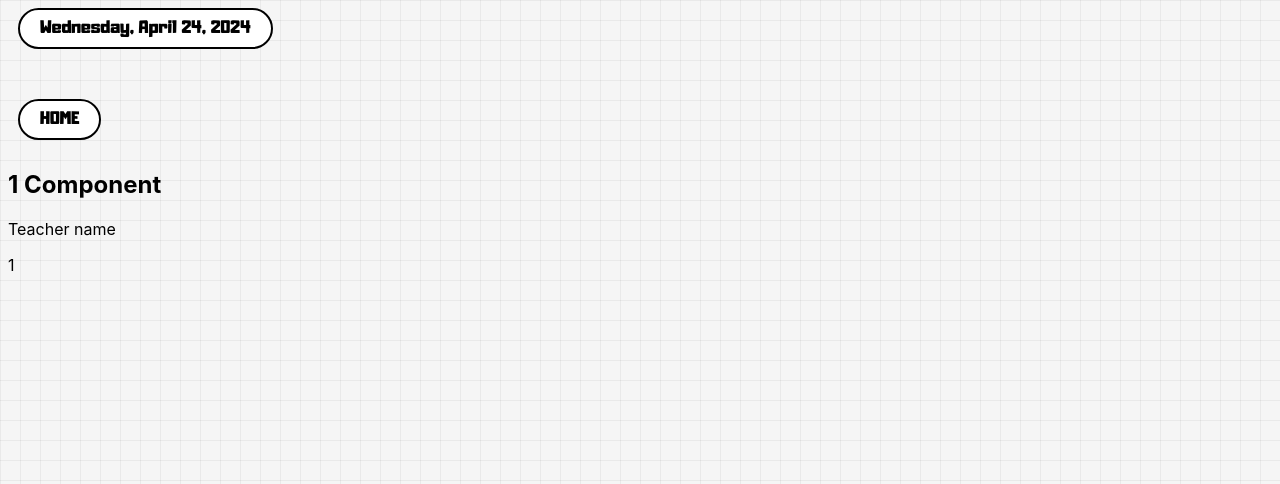
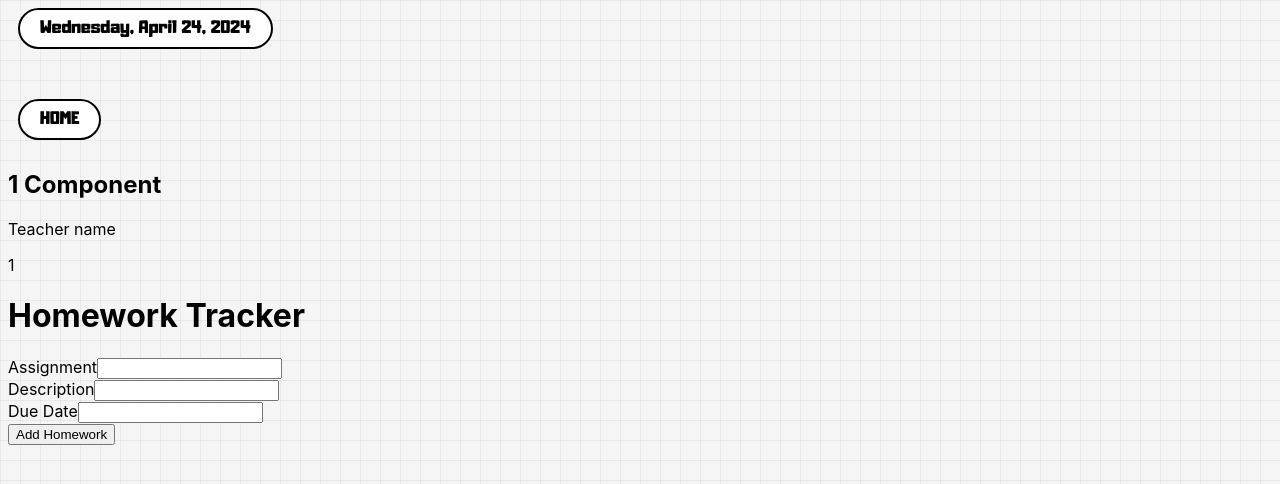
Before and after one commit to debhas4cats/fspt25_homework_homie, a React (Vite) app in the folder client/: page /1 in a window 1280 px wide. Shown: the top 484 px of the page. Built offline with nearby package versions, Linux system fonts and the light colour scheme.

Commit message:
commit message

```diff
--- a/client/src/App.jsx
+++ b/client/src/App.jsx
@@ -14,8 +14,6 @@ function App() {
       <div>
             {/* Today's date */}
         <div className="date">{today}</div>
-
-
         <Routes>
           <Route path="/" element={<Dashboard />} />
           <Route path="/:subject" element={<Subject />} />
--- a/client/src/components/Subject.jsx
+++ b/client/src/components/Subject.jsx
@@ -1,9 +1,42 @@
-import React from 'react';
-import { Link, useParams} from 'react-router-dom';
-import '../App.css'
+import React, { useState, useEffect } from 'react';
+import { Link, useParams } from 'react-router-dom';
+import '../App.css';
 
 function SubjectComponent() {
-  const {subject} = useParams();
+  const [homework, setHomework] = useState([]);
+  const { subject } = useParams();
+
+  useEffect(() => {
+  },[]);
+
+  const getHomeworks = () => {
+    fetch(`/api/homeworks?subject=${subject}`)
+      .then((res) => res.json())
+      .then((homeworks) => {
+        setHomeworks(homeworks);
+      })
+      .catch((err) => {
+        console.log(err);
+      });
+  };
+
+  const handleInputChange = (event) => {
+    const { name, value } = event.target;
+    setNewHomework({ ...newHomework, [name]: value });
+  };
+
+  const handleSubmit = (event) => {
+    event.preventDefault();
+    // Logic to add new homework
+    // You can send a POST request to your API with newHomework data
+    console.log('New homework:', newHomework);
+  };
+
+  const deleteHomework = (id) => {
+    // Logic to delete homework with the specified ID
+    console.log('Deleting homework with ID:', id);
+  };
+
   return (
     <div>
       <Link to="/">
@@ -13,8 +46,133 @@ function SubjectComponent() {
       <h2>{subject} Component</h2>
       <p>Teacher name</p>
       <p>{subject}</p>
+      <div className="container">
+        <h1 className="text-primary">Homework Tracker</h1>
+        <form onSubmit={handleSubmit}>
+          <div className="form-group">
+            <label htmlFor="assignment">Assignment</label>
+            <input
+              type="text"
+              className="form-control"
+              id="assignment"
+              name="assignment"
+              value={homework.assignment}
+              onChange={handleInputChange}
+            />
+          </div>
+          <div className="form-group">
+            <label htmlFor="description">Description</label>
+            <input
+              type="text"
+              className="form-control"
+              id="description"
+              name="description"
+              value={homework.description}
+              onChange={handleInputChange}
+            />
+          </div>
+          <div className="form-group">
+            <label htmlFor="duedate">Due Date</label>
+            <input
+              type="text"
+              className="form-control"
+              id="duedate"
+              name="dueDate"
+              value={homework.dueDate}
+              onChange={handleInputChange}
+            />
+          </div>
+          <button type="submit" className="btn btn-primary">Add Homework</button>
+        </form>
+      </div>
+      <ul className="list-group">
+        {homework.map((homework) => (
+          <li className="list-group-item" key={homework.id}>
+            {homework.assignment}
+            <button onClick={() => deleteHomework(homework.id)}>Delete</button>
+          </li>
+        ))}
+      </ul>
     </div>
   );
 }
 
 export default SubjectComponent;
+// const HOMEWORK_INITIAL_STATE = {
+//   assignment: '',
+//   description: '',
+//   dueDate: '', // Corrected typo
+// };
+  // const [newHomework, setNewHomework] = useState(HOMEWORK_INITIAL_STATE);
+  // const [editHomework, setEditHomework] = useState(null);
+  // Define functions outside of getHomeworks
+
+
+
+
+
+
+  // const addHomework = async () => {
+  //   try {
+  //     const response = await fetch('/api/homeworks', {
+  //       method: 'POST',
+  //       headers: {
+  //         'Content-Type': 'application/json'
+  //       },
+  //       body: JSON.stringify(newHomework)
+  //     });
+  //     const homeworks = await response.json();
+  //     setHomework(homeworks);
+  //     setNewHomework(HOMEWORK_INITIAL_STATE);
+  //   } catch (err) {
+  //     console.log(err);
+  //   }
+  // };
+
+  // const handleHomeworkSelect = async id => {
+  //   try {
+  //     const response = await fetch(`/api/homeworks/${id}`);
+  //     const homework = await response.json();
+  //     setEditHomework(homework);
+  //   } catch (err) {
+  //     console.log(err);
+  //   }
+  // };
+
+  // const updateHomework = async () => {
+  //   try {
+  //     const response = await fetch(`/api/homeworks/${editHomework.id}`, {
+  //       method: 'PUT',
+  //       headers: {
+  //         'Content-Type': 'application/json'
+  //       },
+  //       body: JSON.stringify(editHomework)
+  //     });
+  //     const homeworks = await response.json();
+  //     setHomework(homeworks);
+  //     setEditHomework(null);
+  //   } catch (err) {
+  //     console.log(err);
+  //   }
+  // };
+
+  // const deleteHomework = async id => {
+  //   try {
+  //     const response = await fetch(`/api/homeworks/${id}`, {
+  //       method: 'DELETE'
+  //     });
+  //     const homeworks = await response.json();
+  //     setHomework(homeworks);
+  //   } catch (err) {
+  //     console.log(err);
+  //   }
+  // };
+    // const handleInputChange = event => {
+  //   const { name, value } = event.target;
+  //   setHomework(prevState => ({ ...prevState, [name]: value }));
+  // };
+
+  //  const handleSubmit = event => {
+  //   event.preventDefault();
+  //   addhomework();
+  // };
```
Also changed, not shown: 1 other file (tests, documents, lock files or other folders).
